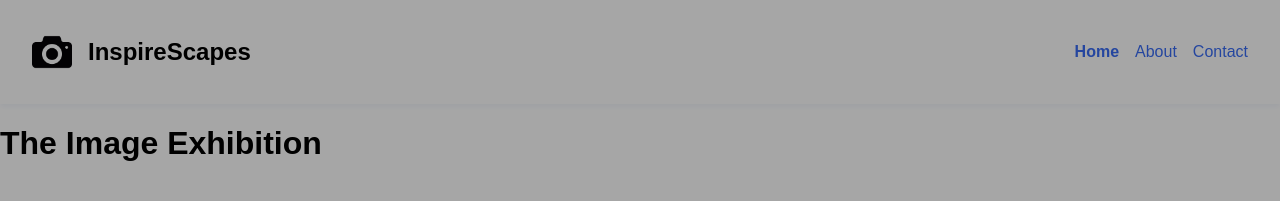
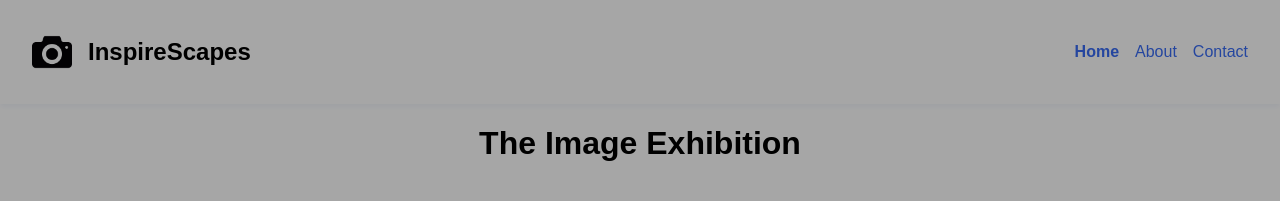
Before and after one commit to Rysth/ES6-Capstone-Unsplash, a website built with webpack: page src/index.html in a window 1280 px wide. Shown: the top 201 px of the page. Built offline with nearby package versions, Linux system fonts and the light colour scheme; no server answers; a web font is replaced by a local one.

Commit message:
Style h1 to be centered

```diff
--- a/src/css/home.css
+++ b/src/css/home.css
@@ -1,3 +1,8 @@
+.h1 {
+  display: flex;
+  justify-content: center;
+}
+
 .cards {
   display: flex;
   flex-wrap: wrap;
--- a/src/index.html
+++ b/src/index.html
@@ -45,7 +45,9 @@
       </div>
     </header>
     <main>
-      <h1>The Image Exhibition</h1>
+      <div class="h1">
+        <h1>The Image Exhibition</h1>
+      </div>
       <div class="cards" id="cards"></div>
       <div id="modal-background" class="modal-background active">
         <div class="modal" id="modal">
```
